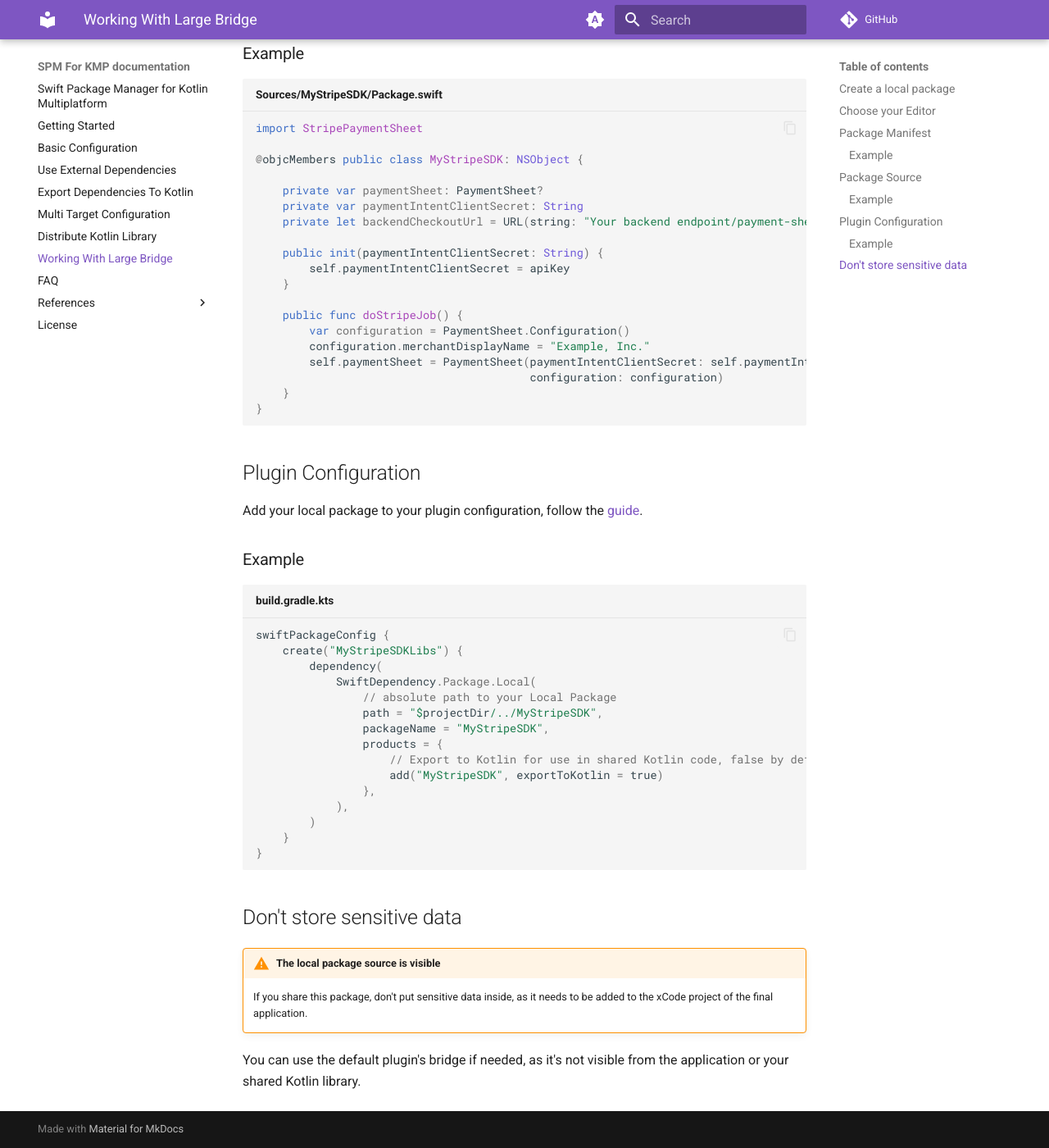
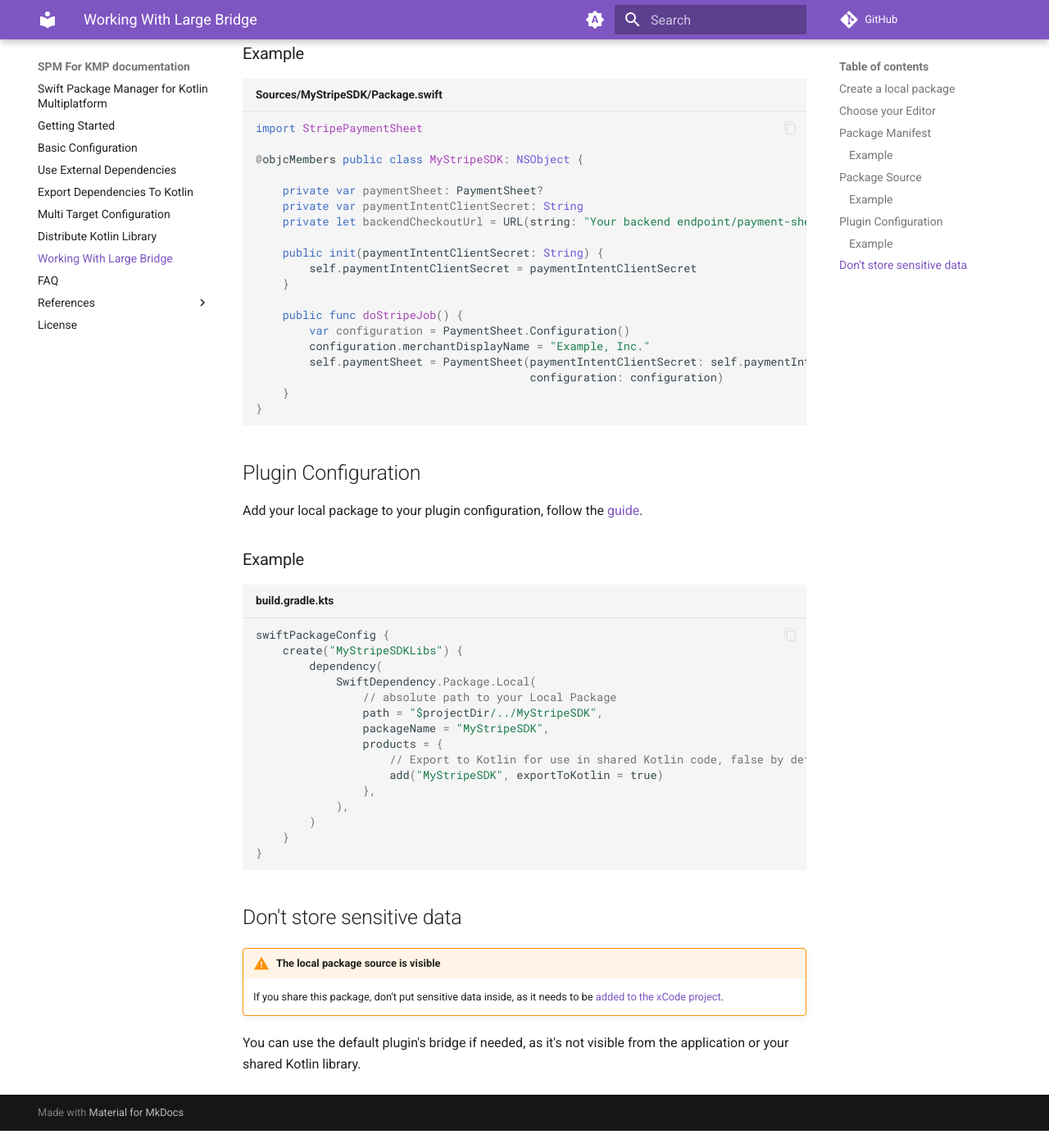
Before and after one commit to frankois944/spm4Kmp, an MkDocs documentation site: the page built from website/docs/largebridge.md, in a window 1280 px wide and 1400 px high, scrolled down 1733 px. Shown: the whole window at 82% size. Built offline with MkDocs 1.6.1 and Material for MkDocs 9.7.7, drawn with Linux system fonts in a browser that asks for light colours; comment, search, counter and statistics services are not loaded; after the commit the page ends 3112 px from its top, so only the background shows below that.

Commit message:
update docs

```diff
--- a/website/docs/largebridge.md
+++ b/website/docs/largebridge.md
@@ -80,7 +80,7 @@ import StripePaymentSheet
     private let backendCheckoutUrl = URL(string: "Your backend endpoint/payment-sheet")
 
     public init(paymentIntentClientSecret: String) {
-        self.paymentIntentClientSecret = apiKey
+        self.paymentIntentClientSecret = paymentIntentClientSecret
     }
 
     public func doStripeJob() {
@@ -121,6 +121,6 @@ swiftPackageConfig {
 
 !!! warning "The local package source is visible"
 
-    If you share this package, don't put sensitive data inside, as it needs to be added to the xCode project of the final application.
+    If you share this package, don't put sensitive data inside, as it needs to be [added to the xCode project](https://frankois944.github.io/spm4Kmp/bridgeWithDependencies/#gradle).
 
 You can use the default plugin's bridge if needed, as it's not visible from the application or your shared Kotlin library.
```
